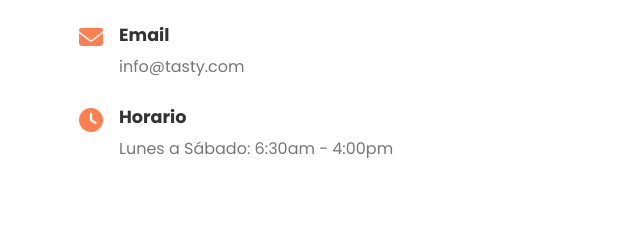
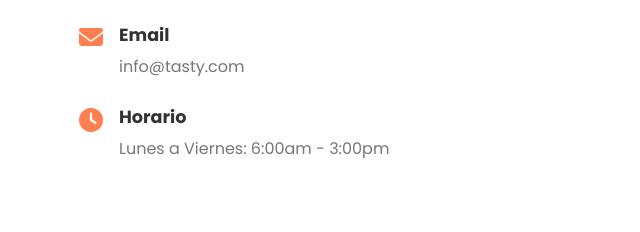
Before and after one commit to Erik-Molina/tasty-propuesta, a plain HTML site: page index.html in a window 1280 px wide. Shown: the part 4058-4290 px from the top of the page, 0-640 px from the left. Drawn offline with Linux system fonts and the light colour scheme.

Commit message:
Update index.html

```diff
--- a/index.html
+++ b/index.html
@@ -159,7 +159,7 @@
                         <i class="fas fa-clock"></i>
                         <div>
                             <h3>Horario</h3>
-                            <p>Lunes a Sábado: 6:30am - 4:00pm</p>
+                            <p>Lunes a Viernes: 6:00am - 3:00pm</p>
                         </div>
                     </div>
                 </div>
```
